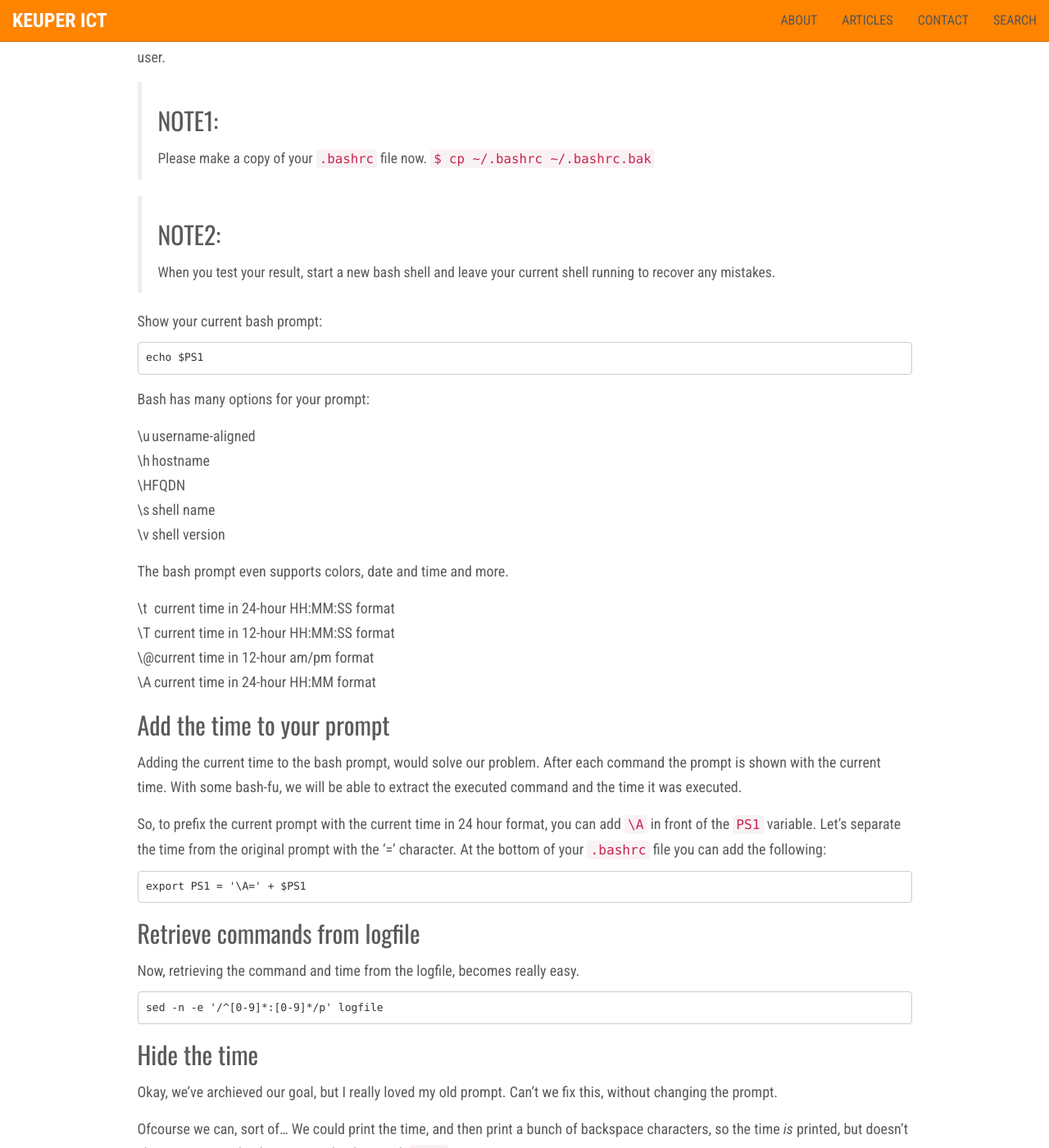
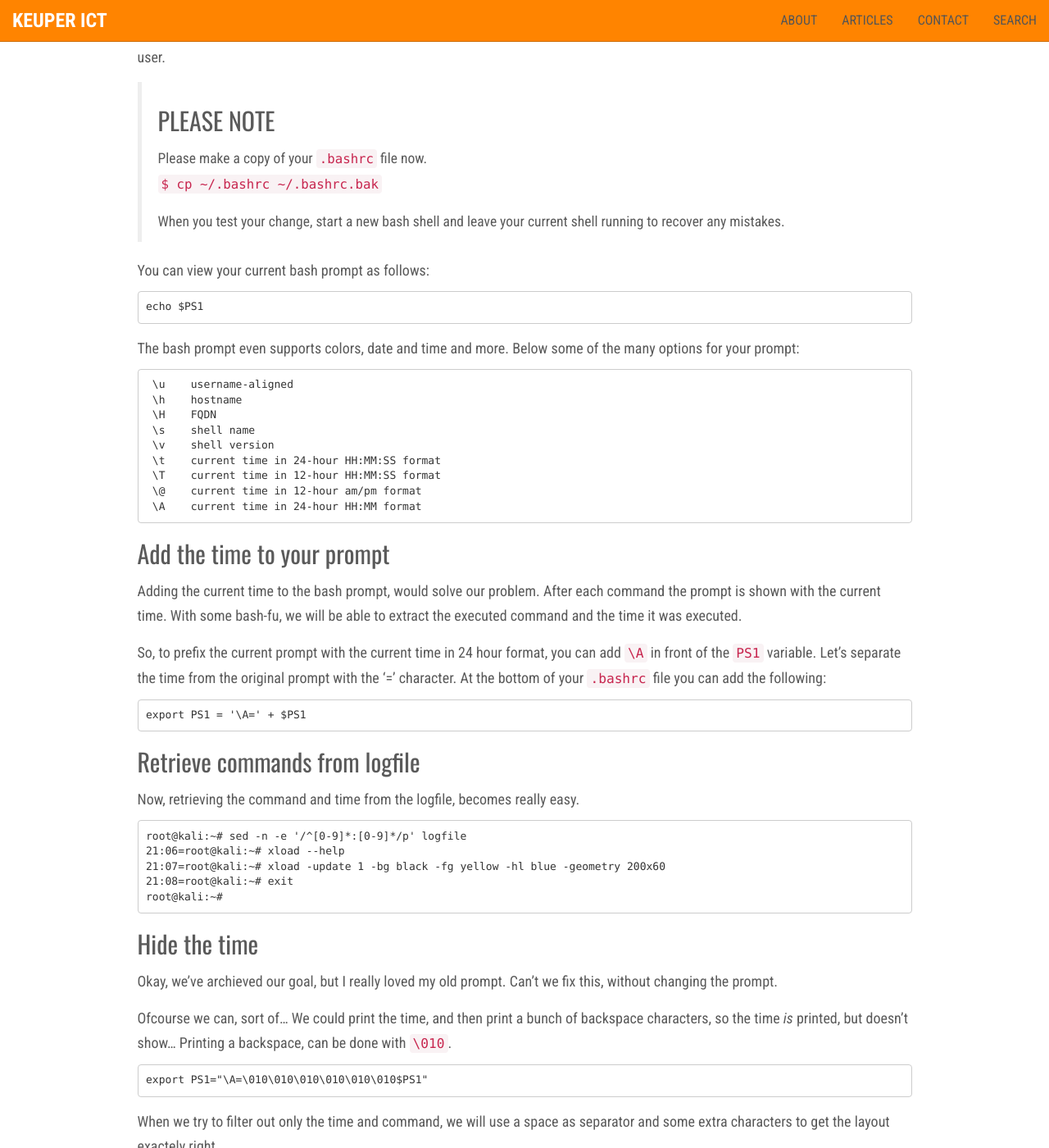
Before and after one commit to jkeuper/jkeuper.github.io, a Jekyll site: the page built from _posts/2019-11-27-viewing-terminal-session-logs.md, in a window 1280 px wide and 1400 px high, scrolled down 1205 px. Shown: the whole window at 82% size. Built offline with Jekyll 4.4.1, drawn with Linux system fonts in a browser that asks for light colours; nearby versions of some CDN libraries.

Commit message:
Added animated gif, updated logging terminal session posts

````diff
--- a/_posts/2019-11-27-viewing-terminal-session-logs.md
+++ b/_posts/2019-11-27-viewing-terminal-session-logs.md
@@ -28,36 +28,32 @@ root@kali:~$
 Here `root` is the username, and `kali` is the hostname. The `~` is the
 current path, where `~` stands for the home directory of the user.
 
-> ## NOTE1:
+> ## PLEASE NOTE
 > Please make a copy of your `.bashrc` file now.
 > `$ cp ~/.bashrc ~/.bashrc.bak`
-
-> ## NOTE2:
-> When you test your result, start a new bash shell and leave your
+>
+> When you test your change, start a new bash shell and leave your
 > current shell running to recover any mistakes.
 
-Show your current bash prompt:
+You can view your current bash prompt as follows:
 ```
 echo $PS1
 ```
 
-Bash has many options for your prompt:
+The bash prompt even supports colors, date and time and more.
+Below some of the many options for your prompt:
 
-|----|------------------|
-| \u | username-aligned |
-| \h | hostname         |
-| \H | FQDN             |
-| \s | shell name       |
-| \v | shell version    |
-
-The bash prompt even supports colors, date and time and more.
-
-|----|------------------------------------------|
-| \t | current time in 24-hour HH:MM:SS format  |
-| \T | current time in 12-hour HH:MM:SS format  |
-| \@ | current time in 12-hour am/pm format     |
-| \A | current time in 24-hour HH:MM format     |
-
+```
+ \u    username-aligned
+ \h    hostname
+ \H    FQDN
+ \s    shell name
+ \v    shell version
+ \t    current time in 24-hour HH:MM:SS format
+ \T    current time in 12-hour HH:MM:SS format
+ \@    current time in 12-hour am/pm format
+ \A    current time in 24-hour HH:MM format
+```
 
 ## Add the time to your prompt
 Adding the current time to the bash prompt, would solve our problem.
@@ -79,7 +75,11 @@ Now, retrieving the command and time from the logfile, becomes
 really easy.
 
 ```
-sed -n -e '/^[0-9]*:[0-9]*/p' logfile
+root@kali:~# sed -n -e '/^[0-9]*:[0-9]*/p' logfile
+21:06=root@kali:~# xload --help
+21:07=root@kali:~# xload -update 1 -bg black -fg yellow -hl blue -geometry 200x60
+21:08=root@kali:~# exit
+root@kali:~#
 ```
 
 ## Hide the time
````
Also changed, not shown: _posts/2019-11-20-logging-terminal-session.md (+11 -1 lines), images/posts/anim_20191125T010132.gif (added).
